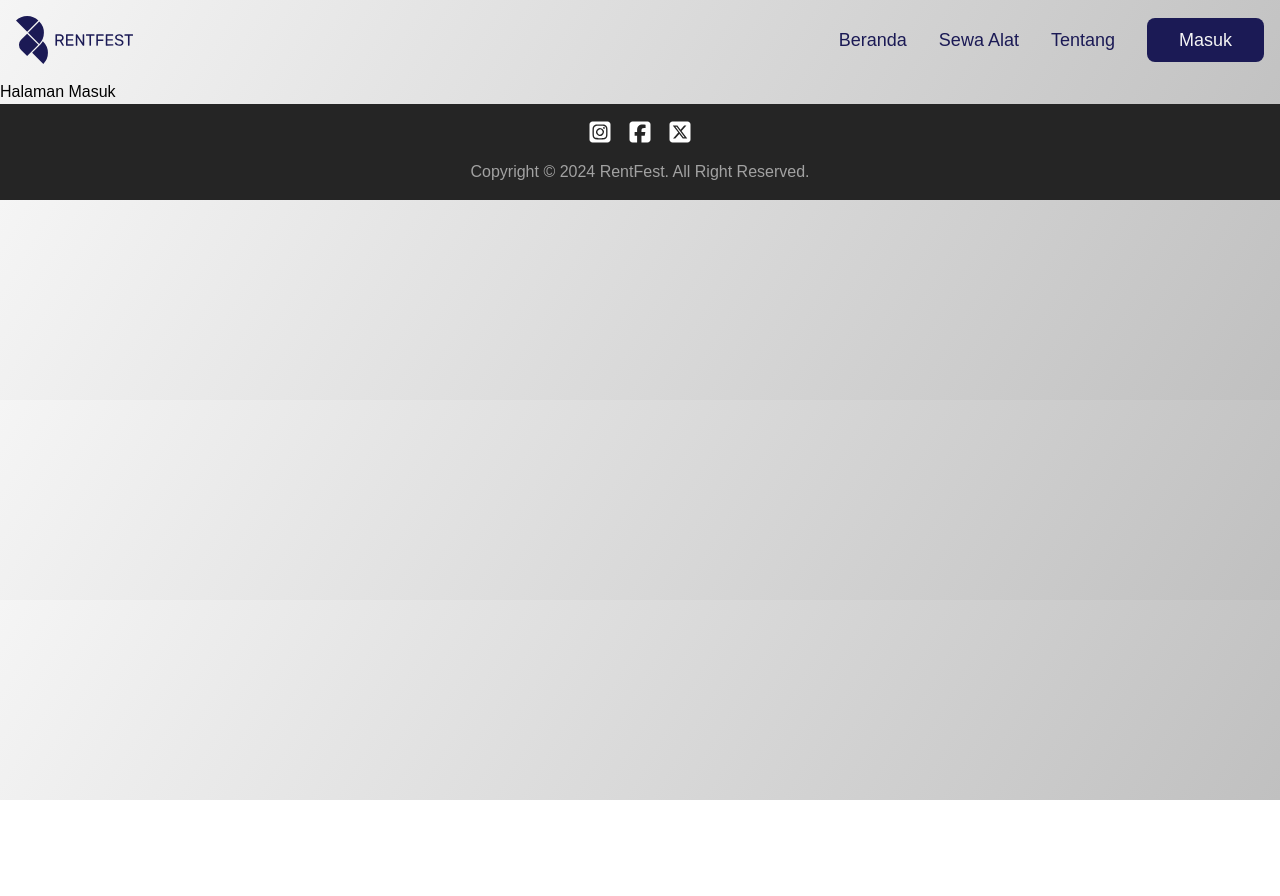
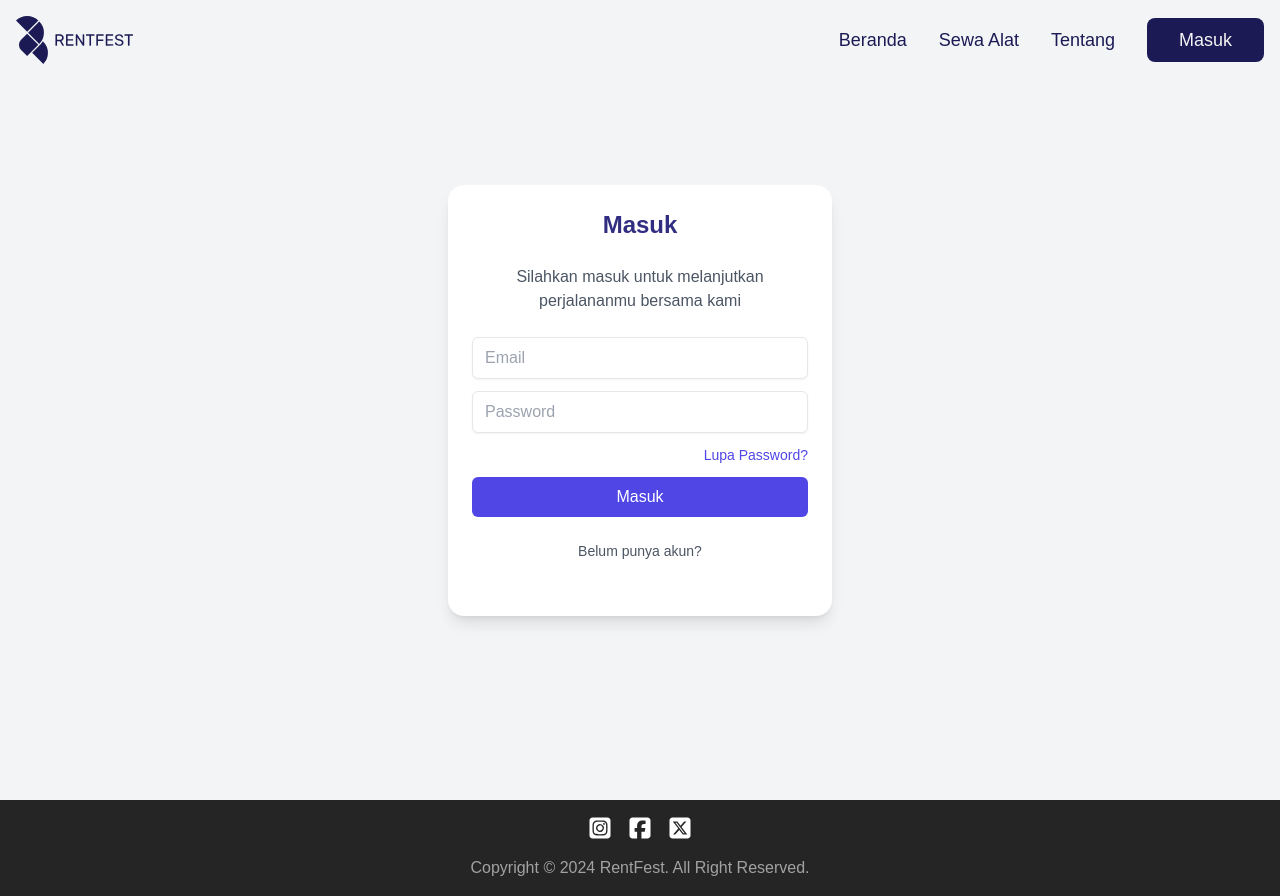
Before and after one commit to DaffaAfdallah/rentfest, a React (Vite) app: page /masuk in a window 1280 px wide. Before the commit the page ends 800 px from the top, so only its background shows below. Built offline with nearby package versions, Linux system fonts and the light colour scheme.

Commit message:
semangat7

```diff
--- a/src/App.jsx
+++ b/src/App.jsx
@@ -1,28 +1,36 @@
 import React from 'react';
-import { Routes, Route } from 'react-router-dom';
+import { Routes, Route, useLocation } from 'react-router-dom';
 import NavbarComp from './components/NavbarComp';
 import FooterComp from './components/FooterComp';
 import Beranda from './pages/Beranda';
 import Tentang from './pages/Tentang';
 import Fitur from './pages/Fitur';
 import Masuk from './pages/Masuk';
-import Deskripsi from './pages/Deskripsi'; // Import Deskripsi component
+import Daftar from './pages/Daftar';
+import Deskripsi from './pages/Deskripsi';
 
 const App = () => {
+  const location = useLocation();
+  const masukPage = location.pathname === '/masuk';
+  const daftarPage = location.pathname === '/daftar';
+
   return (
-    <>
-      <NavbarComp />
-      <div className="mt-20">
+    <div className="flex flex-col min-h-screen">
+      {!masukPage && <NavbarComp />}
+      {!daftarPage && <NavbarComp />}
+      <div className={`flex-grow ${!masukPage, daftarPage ? 'mt-20' : ''}`}>
         <Routes>
           <Route path="/" element={<Beranda />} />
           <Route path="/fitur" element={<Fitur />} />
           <Route path="/tentang" element={<Tentang />} />
           <Route path="/masuk" element={<Masuk />} />
-          <Route path="/deskripsi/:id" element={<Deskripsi />} /> {/* Add Deskripsi route */}
+          <Route path="/daftar" element={<Daftar />} />
+          <Route path="/deskripsi/:id" element={<Deskripsi />} />
         </Routes>
       </div>
-      <FooterComp />
-    </>
+      {!masukPage && <FooterComp />}
+      {!daftarPage && <FooterComp />}
+    </div>
   );
 };
 
--- a/src/components/NavbarComp.jsx
+++ b/src/components/NavbarComp.jsx
@@ -1,9 +1,10 @@
 import React, { useState, useEffect } from 'react';
-import { Link } from 'react-router-dom';
+import { Link, useNavigate } from 'react-router-dom';
 import logo from '../assets/images/rf-logo.svg';
 
 const NavbarComp = () => {
   const [scrolled, setScrolled] = useState(false);
+  const navigate = useNavigate(); // Add this line
 
   useEffect(() => {
     const handleScroll = () => {
@@ -25,6 +26,10 @@ const NavbarComp = () => {
     window.location.href = '/';
   };
 
+  const klikMasuk = () => {
+    navigate('/masuk');
+  };
+
   return (
     <nav className={`fixed top-0 w-full p-4 transition-all duration-300 z-50 ${scrolled ? 'bg-[#eaeaea] shadow-xl' : 'bg-transparent'}`}>
       <div className="container mx-auto flex justify-between items-center">
@@ -35,7 +40,12 @@ const NavbarComp = () => {
           <Link to="/">Beranda</Link>
           <Link to="/fitur">Sewa Alat</Link>
           <Link to="/tentang">Tentang</Link>
-          <button className="px-8 py-2 text-[#f5f5f5] rounded-lg">Masuk</button>
+          <button
+            className="px-8 py-2 text-[#f5f5f5] rounded-lg"
+            onClick={klikMasuk}
+          >
+            Masuk
+          </button>
         </div>
       </div>
     </nav>
--- /dev/null
+++ b/src/pages/Daftar.jsx
@@ -0,0 +1,9 @@
+import React from 'react'
+
+const Daftar = () => {
+  return (
+    <div>Daftar</div>
+  )
+}
+
+export default Daftar
--- a/src/pages/Masuk.jsx
+++ b/src/pages/Masuk.jsx
@@ -1,9 +1,52 @@
 import React from 'react';
+import { Link } from 'react-router-dom';
 
 const Masuk = () => {
+
+  const klikDaftar = () => {
+    navigate('/daftar');
+  };
+
   return (
-    <div>
-      <h1>Halaman Masuk</h1>
+    <div className="flex items-center justify-center min-h-screen bg-gray-100 overflow-hidden">
+      <div className="w-full max-w-sm p-6 space-y-6 bg-white rounded-2xl shadow-lg">
+        <h2 className="text-2xl font-bold text-center text-indigo-900">Masuk</h2>
+        <p className="text-center text-gray-600">Silahkan masuk untuk melanjutkan perjalananmu bersama kami</p>
+        <form className="flex flex-col gap-3">
+            <input
+              id="email"
+              name="email"
+              type="email"
+              placeholder="Email"
+              required
+              className="w-full px-3 py-2 border rounded-md shadow-sm focus:outline-none focus:ring-indigo-500 focus:border-indigo-500"
+            />
+            <input
+              id="password"
+              name="password"
+              type="password"
+              placeholder="Password"
+              required
+              className="w-full px-3 py-2 border rounded-md shadow-sm focus:outline-none focus:ring-indigo-500 focus:border-indigo-500"
+            />
+
+          <div className="flex justify-end">
+            <Link to="/lupa-password?" className="text-sm font-medium text-indigo-600 hover:text-indigo-500">
+              Lupa Password?
+            </Link>
+          </div>
+          <button
+            type="submit"
+            className="w-full px-4 py-2 text-white bg-indigo-600 rounded-md hover:bg-indigo-700 focus:outline-none focus:ring-2 focus:ring-indigo-500 focus:ring-offset-2"
+          >
+            Masuk
+          </button>
+        </form>
+        <p className="text-sm text-center text-gray-600">
+          Belum punya akun?
+        </p>
+        <button className="font-medium text-indigo-600 hover:text-indigo-500" onClick={klikDaftar}></button>
+      </div>
     </div>
   );
 };
```
Also changed, not shown: src/main.jsx (+6 -6 lines).
